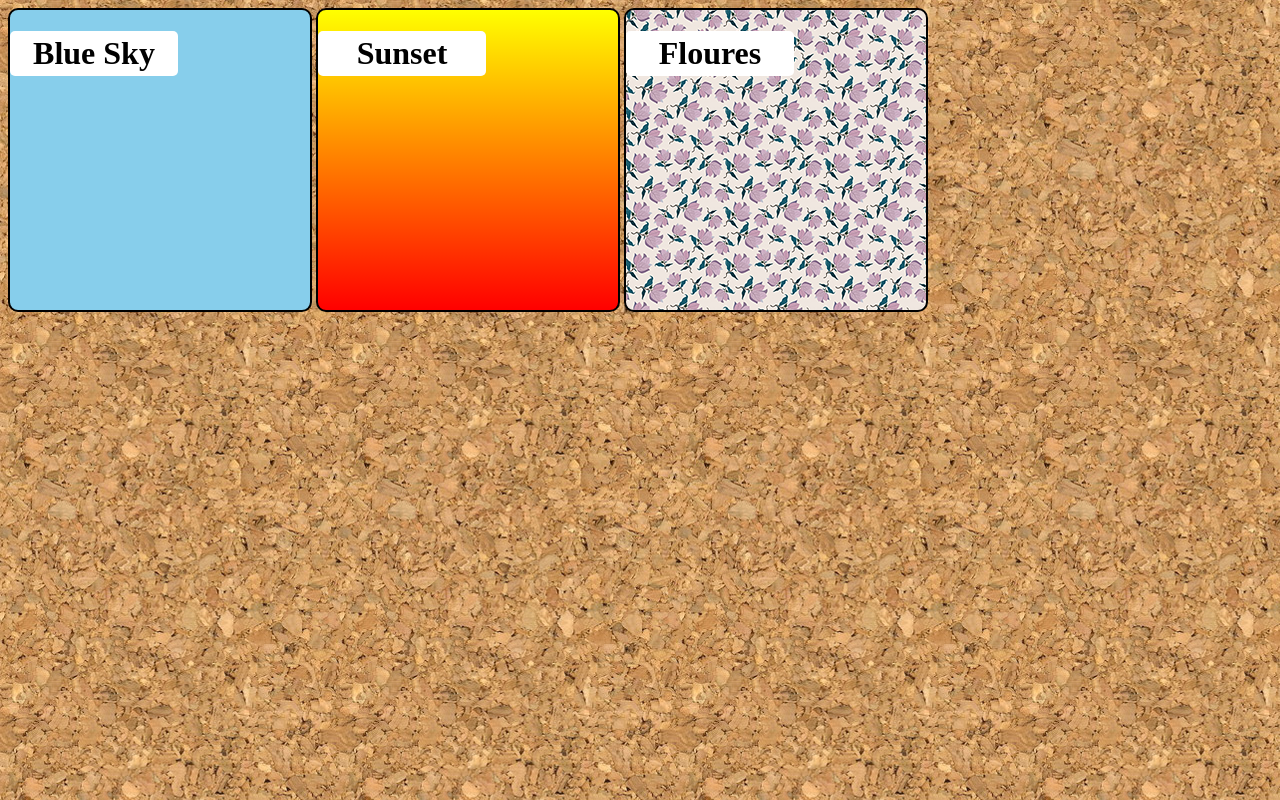
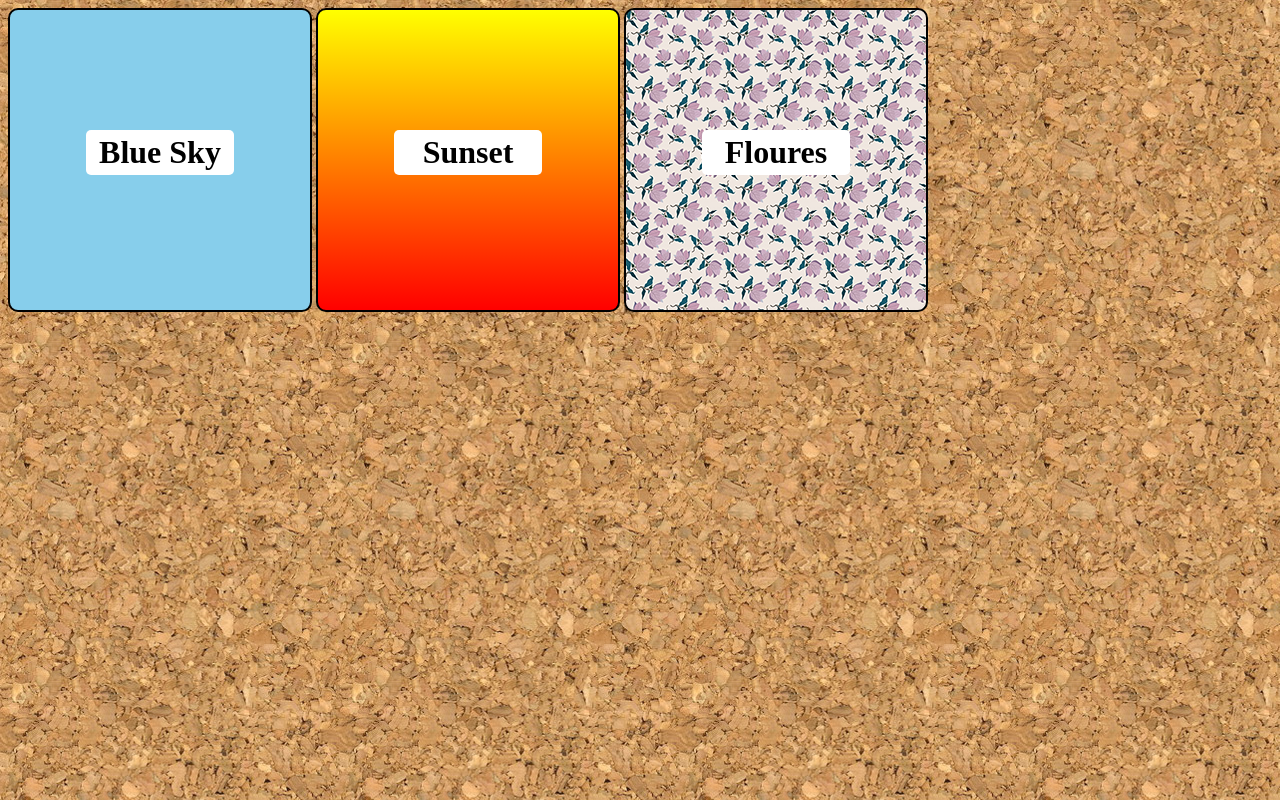
Before and after one commit to RafaRock1/html-css, a plain HTML site: page Exercicios/ex022/index.html in a window 1280 px wide. Drawn offline with Linux system fonts and the light colour scheme.

Commit message:
Atualização

```diff
--- a/Exercicios/ex022/index.html
+++ b/Exercicios/ex022/index.html
@@ -36,7 +36,9 @@
             padding: 4px;
             text-align: center;
             border-radius: 5px;
-            width: 160px;
+            width: 140px;
+            margin: auto;
+            margin-top: 120px;
 
         }
 
```
